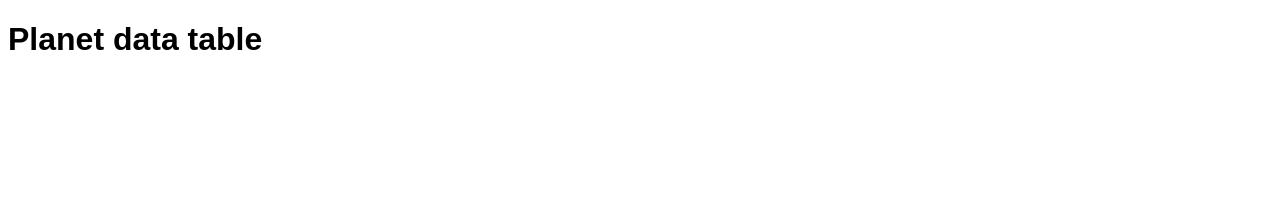
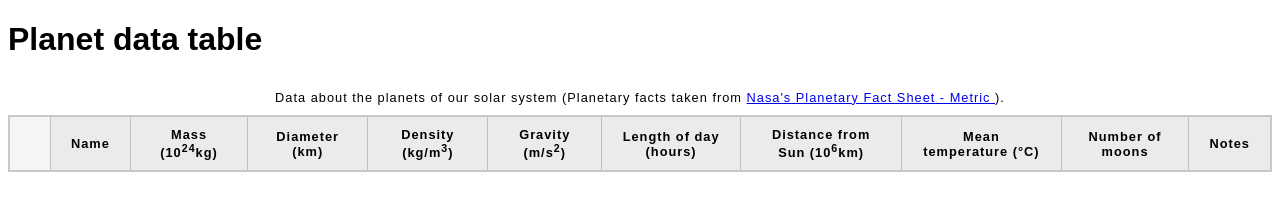
Before and after one commit to mubarakadebiyi1-sys/INFT1206_Assignent2_Part2, a plain HTML site: page Part2/index.html in a window 1280 px wide. Drawn offline with Linux system fonts and the light colour scheme.

Commit message:
Add planet table structure and column headings

```diff
--- a/Part2/index.html
+++ b/Part2/index.html
@@ -15,5 +15,37 @@
   </head>
   <body>
     <h1>Planet data table</h1>
+
+    <table>
+
+    <caption>
+      Data about the planets of our solar system
+      (Planetary facts taken from
+      <a href="https://nssdc.gsfc.nasa.gov/planetary/factsheet/">
+        Nasa's Planetary Fact Sheet - Metric
+      </a>).
+    </caption>
+
+    <thead>
+      <tr>
+        <td colspan="2"></td>
+        <th scope="col">Name</th>
+        <th scope="col">Mass (10<sup>24</sup>kg)</th>
+        <th scope="col">Diameter (km)</th>
+        <th scope="col">Density (kg/m<sup>3</sup>)</th>
+        <th scope="col">Gravity (m/s<sup>2</sup>)</th>
+        <th scope="col">Length of day (hours)</th>
+        <th scope="col">Distance from Sun (10<sup>6</sup>km)</th>
+        <th scope="col">Mean temperature (°C)</th>
+        <th scope="col">Number of moons</th>
+        <th scope="col">Notes</th>
+      </tr>
+    </thead>
+
+    <tbody>
+    </tbody>
+
+  </table>
+
   </body>
 </html>
```
